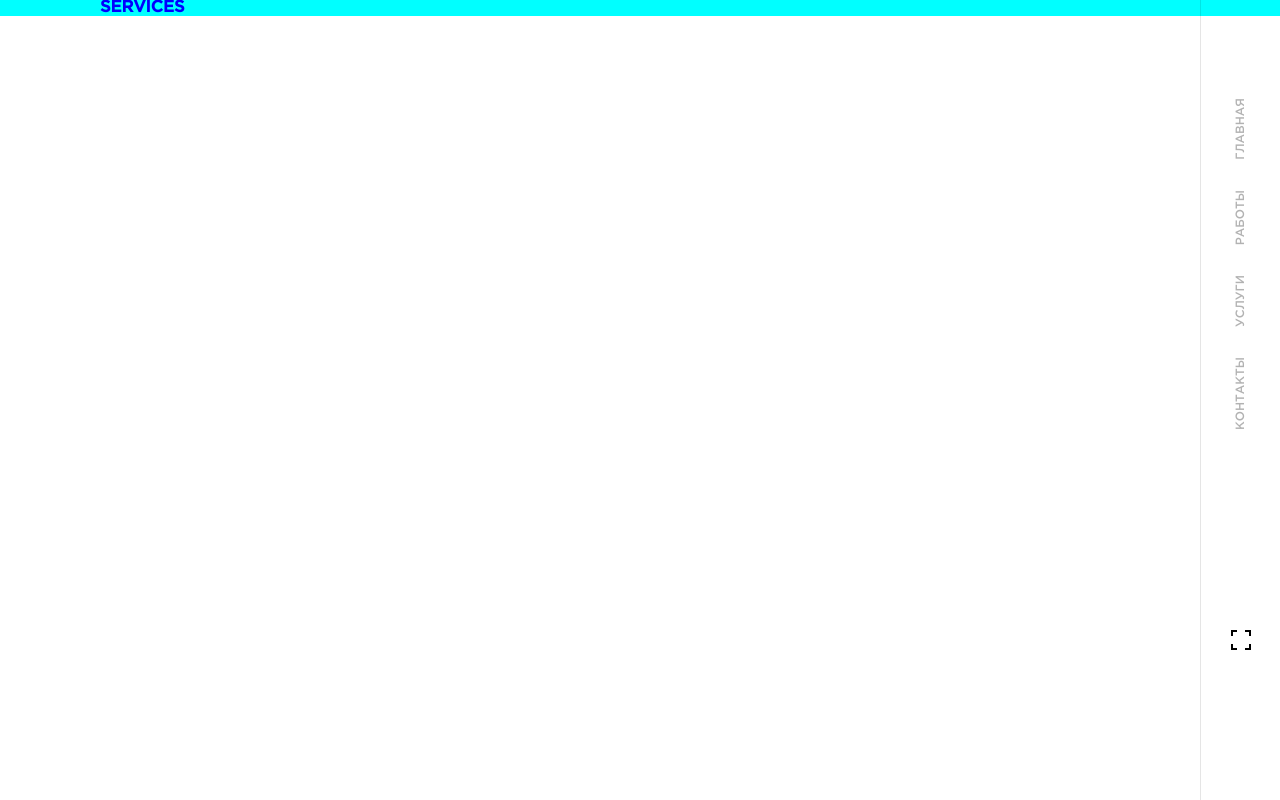
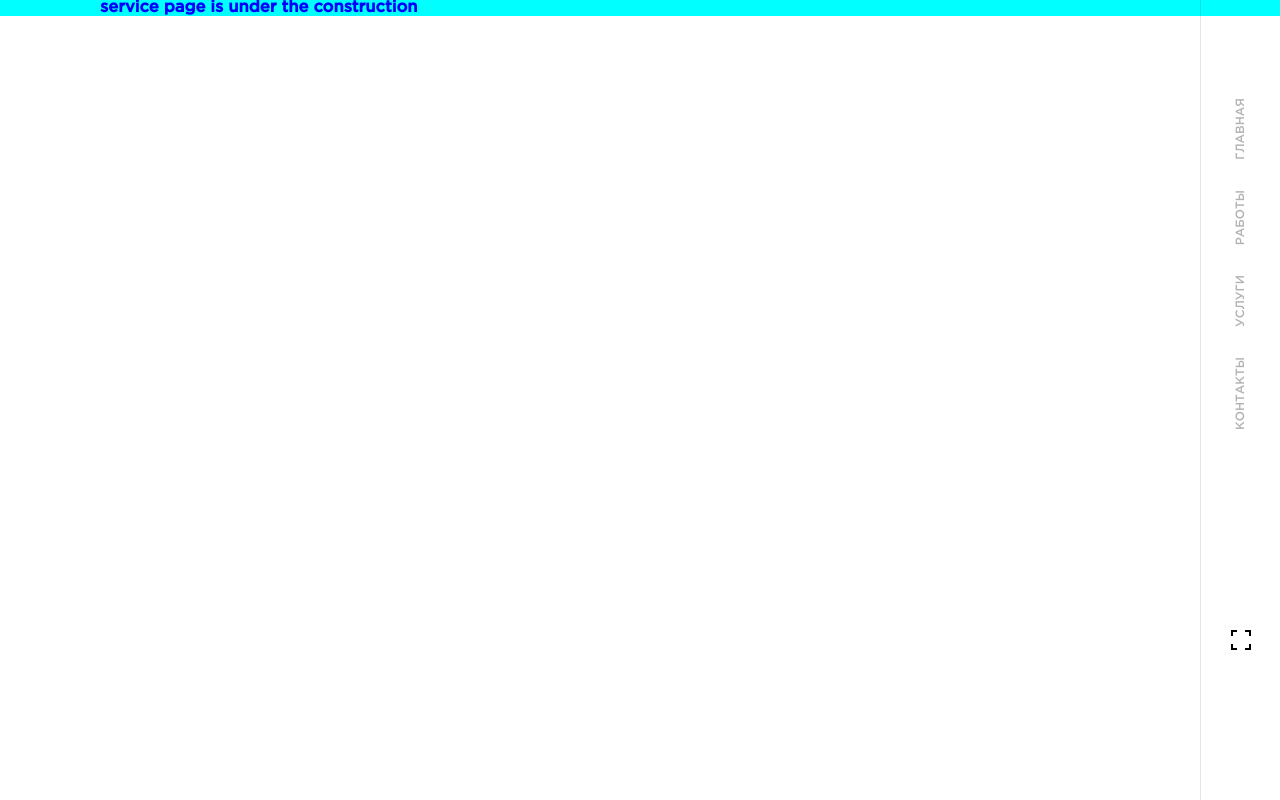
Before and after one commit to AnatolyKostarev/kojo, a React (Create React App) app: page /services in a window 1280 px wide. Built offline with nearby package versions, Linux system fonts and the light colour scheme.

Commit message:
Add function to hide component content

```diff
--- a/src/components/services_/Services.jsx
+++ b/src/components/services_/Services.jsx
@@ -3,14 +3,23 @@ import Navigation from "../navigation/Navigation";
 import styles from "./Services.module.css";
 
 export default function Services() {
+  const [hide, setHide] = React.useState(true);
+
+  const hideContent = () => {
+    setHide(!hide);
+  };
   return (
     <>
-      <Navigation />
-      <section className={styles.service}>
-        <div className={styles.container}>
-          <h1 className={styles.title}>SERVICES</h1>
-        </div>
-      </section>
+      {hide && (
+        <section className={styles.service}>
+          <div className={styles.container}>
+            <h1 className={styles.title}>
+              service page is under the construction
+            </h1>
+          </div>
+        </section>
+      )}
+      <Navigation hideContent={hideContent} />
     </>
   );
 }
```
